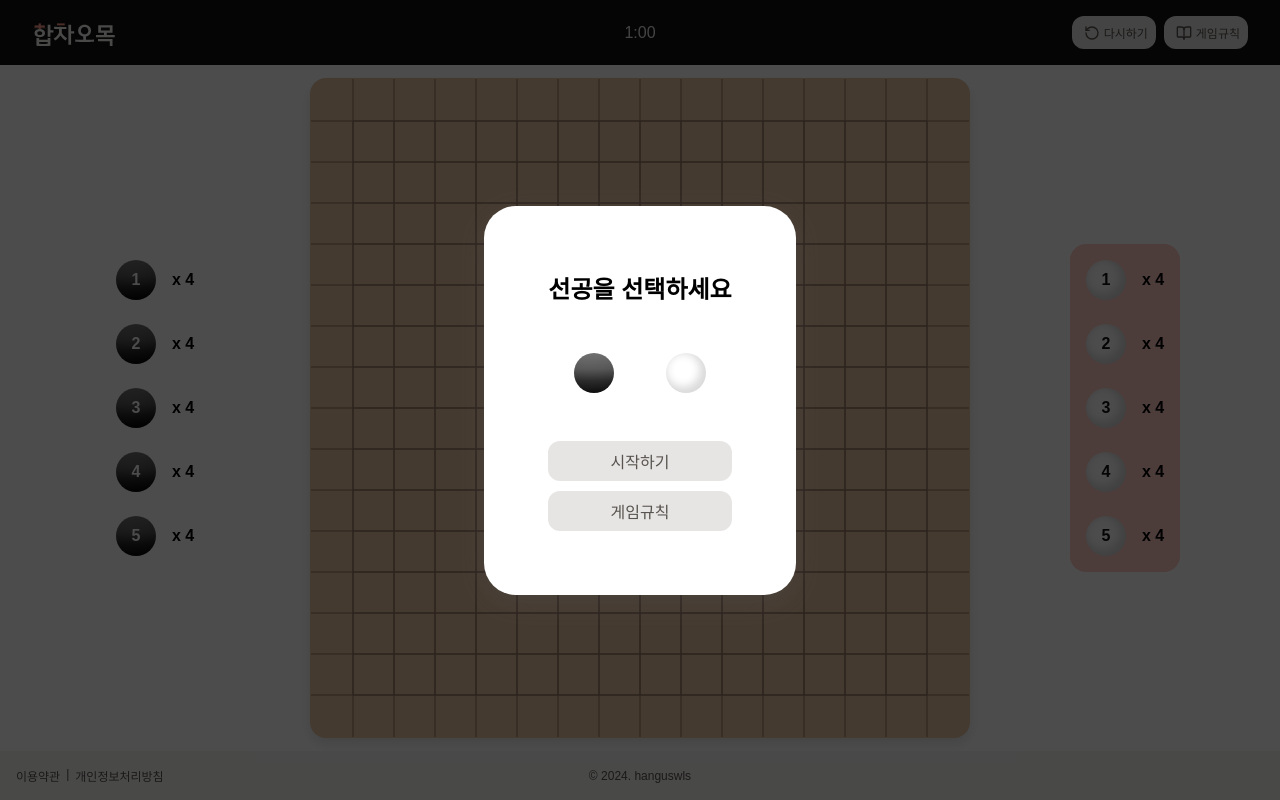
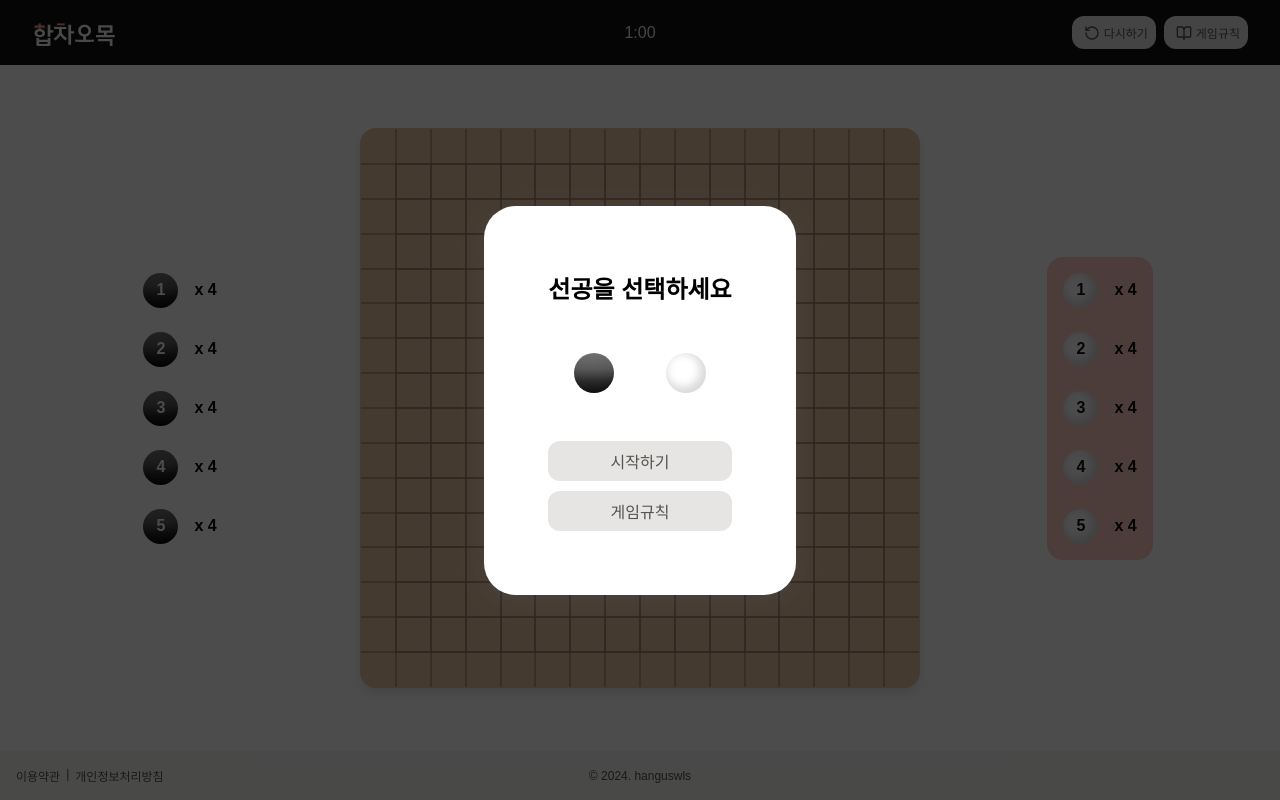
Before and after one commit to hanguswls/sum-diff-gomoku, a React (Vite) app: page / in a window 1280 px wide. Built offline with nearby package versions, Linux system fonts and the light colour scheme.

Commit message:
refactor: Adjust board and stone sizes for better responsiveness

```diff
--- a/src/components/game/board/Board.styles.ts
+++ b/src/components/game/board/Board.styles.ts
@@ -9,8 +9,8 @@ export const BoardContainer = styled.div`
   border-radius: 16px;
   box-shadow: 0 6px 12px rgba(0, 0, 0, 0.1);
   aspect-ratio: 1 / 1;
-  width: 660px;
-  padding: ${660 / BOARD_LENGTH / 2}px;
+  width: 560px;
+  padding: ${560 / BOARD_LENGTH / 2}px;
 
   @media (max-width: 1024px) {
     width: 540px;
--- a/src/components/game/stone/Stone.styles.ts
+++ b/src/components/game/stone/Stone.styles.ts
@@ -44,13 +44,13 @@ const baseStoneStyle = css`
 
 export const Stone = styled.div<{ color: StoneColor}>`
   ${baseStoneStyle};
-  width: 40px;
+  width: 35px;
   font-weight: 700;
 
   ${({ color }) => stoneVariants[color]}
 
   @media (max-width: 1024px) {
-    width: 33px;
+    width: 34px;
   }
 
   @media (max-width: 768px) {
@@ -93,7 +93,7 @@ export const SelectableStone = styled.button<{ color: StoneColor }>`
   &::before {
     content: '';
     position: absolute;
-    inset: -5px;
+    inset: -4px;
     border-radius: 50%;
     border: 5px solid transparent;
     transition: border-color 0.2 ease;
```
